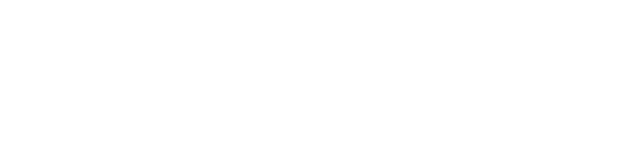
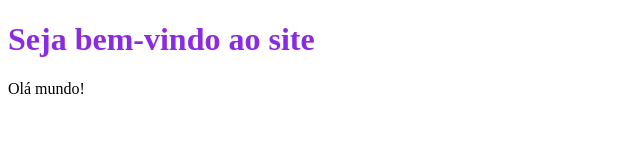
Before and after one commit to WesleyBarato/app-6830, a plain HTML site: page index.html in a window 1280 px wide. Shown: the whole page, without its empty margins (0-640 px from the left). Drawn offline with Linux system fonts and the light colour scheme.

Commit message:
style: add color to h1 tag

```diff
--- a/index.html
+++ b/index.html
@@ -4,6 +4,10 @@
     <meta charset="UTF-8" />
     <meta name="viewport" content="width=device-width, initial-scale=1.0" />
     <title>Document</title>
+    <link rel="stylesheet" href="style.css" />
   </head>
-  <body></body>
+  <body>
+    <h1>Seja bem-vindo ao site</h1>
+    <p>Olá mundo!</p>
+  </body>
 </html>
--- a/style.css
+++ b/style.css
@@ -0,0 +1,3 @@
+h1 {
+  color: blueviolet;
+}
```
